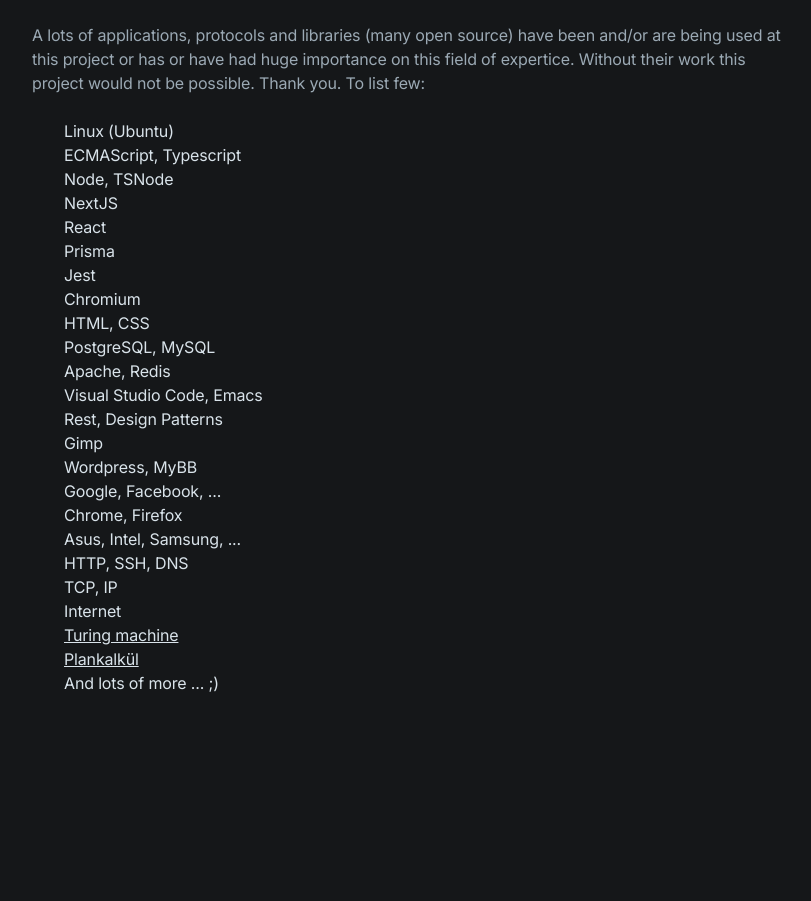
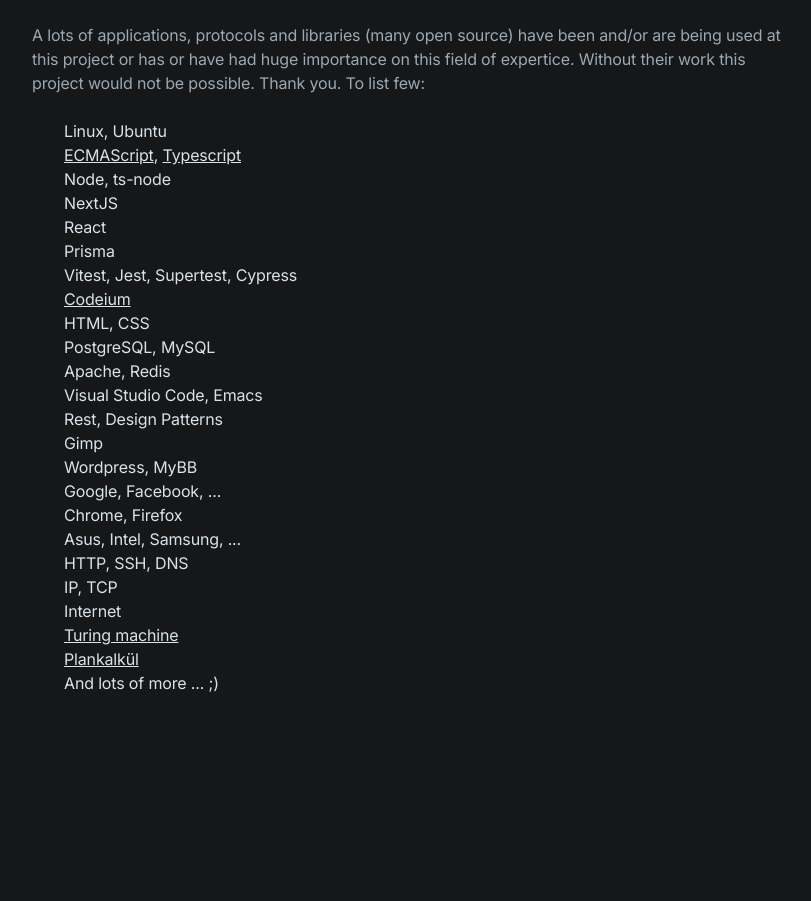
Before and after one commit to Nerdman4U/taxomageia-frontend, a Next.js app: page /credits in a window 1280 px wide. Shown: the part 908-1809 px from the top of the page, without its empty margins (224-1035 px from the left). Built offline with nearby package versions, Linux system fonts and the light colour scheme; no server answers.

Commit message:
fix(link): full api link fixed and added some credits

```diff
--- a/app/(default)/page.tsx
+++ b/app/(default)/page.tsx
@@ -34,10 +34,8 @@
 
     const handleSelectRankClick = (e: React.MouseEvent) => {
       e.preventDefault
-      const url = config.api + '/' + e.currentTarget.id
-      //console.log('fetching url:', url)
+      const url = config.api_complete + '/' + e.currentTarget.id
       axios.get(url).then((response) => {
-        //console.log('response.data', response.data)
         if (!response.data) return
         setSelectedTaxon(response.data as taxon)
         setClicked(true)
--- a/app/credits/page.tsx
+++ b/app/credits/page.tsx
@@ -50,26 +50,26 @@
             <p className="mb-6 text-gray-400">A lots of applications, protocols and libraries (many open source) have been and/or are being used at this project or has or have had huge importance on this field of expertice. Without their work this project would not be possible. Thank you. To list few:</p>
             <div>
               <ul className="text-gray-200">
-                <li>Linux (Ubuntu)</li>
-                <li>ECMAScript, Typescript</li>
-                <li>Node, TSNode</li>
+                <li>Linux, Ubuntu</li>
+                <li><a href="https://tc39.es/ecma262/" target="_blank">ECMAScript</a>, <a href="https://www.typescriptlang.org/" target="_blank">Typescript</a></li>
+                <li>Node, ts-node</li>
                 <li>NextJS</li>
                 <li>React</li>
                 <li>Prisma</li>
-                <li>Jest</li>
-                <li>Chromium</li>
+                <li>Vitest, Jest, Supertest, Cypress</li>
+                <li><a href="https://codeium.com/" target="_blank">Codeium</a></li>
                 <li>HTML, CSS</li>
-		<li>PostgreSQL, MySQL</li>
+            		<li>PostgreSQL, MySQL</li>
                 <li>Apache, Redis</li>
                 <li>Visual Studio Code, Emacs</li>
                 <li>Rest, Design Patterns</li>
                 <li>Gimp</li>
-		<li>Wordpress, MyBB</li>
+            		<li>Wordpress, MyBB</li>
                 <li>Google, Facebook, ...</li>
                 <li>Chrome, Firefox</li>
                 <li>Asus, Intel, Samsung, ...</li>
                 <li>HTTP, SSH, DNS</li>
-		<li>TCP, IP</li>
+		            <li>IP, TCP</li>
                 <li>Internet</li>
                 <li><a href="https://en.wikipedia.org/wiki/Turing_machine" target="_top">Turing machine</a></li>
                 <li><a href="https://en.wikipedia.org/wiki/Plankalk%C3%BCl" target="_blank">Plankalkül</a></li>
--- a/config/index.js
+++ b/config/index.js
@@ -1,20 +1,20 @@
-const api_complete = "/api/taxomageias/first/taxons";
-const api = "/api/taxomageias/first/taxons_preview";
-const app = "/app"
-const linkedin = "https://www.linkedin.com/in/jonitoyryla/"
-const github = "http://github.com/Nerdman4U/taxomageia-frontend"
+const email = "mailto:info@taxomageia.pro"
+const api_complete = "/api/1/taxomageias/first/taxons";
+const api = "/api/1/taxomageias/first/taxons_preview";
+const app = "/api/1/application"
 const documentation = "/documentation.html"
 const versions = "versions.html"
 const credits = "/credits.html"
 const contribute = "/contribute.html"
+const contact = "/contact.html"
+const partner = "/partner.html"
+const diary = "/diary.html"
+const linkedin = "https://www.linkedin.com/in/jonitoyryla/"
+const github = "http://github.com/Nerdman4U/taxomageia-frontend"
 const blog = "http://blog.taxomageia.pro"
 const patreon = "https://www.patreon.com/Taxomageia"
 const forum = "http://forum.taxomageia.pro"
 const facebook = "https://www.facebook.com/profile.php?id=61555410616799"
-const email = "mailto:info@taxomageia.pro"
-const contact = "/contact.html"
-const partner = "/partner.html"
-const diary = "/diary.html"
 
 const inner_creatures = "#creatures"
 
--- a/package.json
+++ b/package.json
@@ -33,6 +33,7 @@
     "@types/aos": "^3.0.7",
     "@vitejs/plugin-react": "^4.2.1",
     "autoprefixer": "^10.4.16",
+    "cypress": "^13.6.3",
     "cz-conventional-changelog": "^3.3.0",
     "jsdom": "^24.0.0",
     "postcss": "^8.4.32",
```
Also changed, not shown: 1 other file (tests, documents, lock files or other folders).
